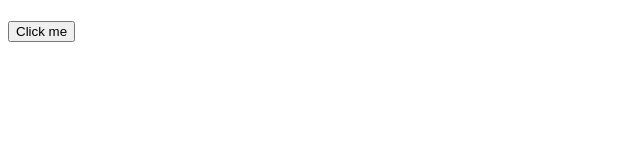
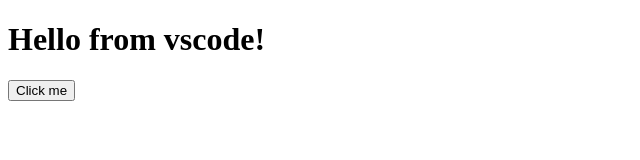
Before and after one commit to jdiana-hue/Testing-website, a plain HTML site: page index.html in a window 1280 px wide. Shown: the whole page, without its empty margins (0-640 px from the left). Drawn offline with Linux system fonts and the light colour scheme.

Commit message:
add heading from vscode

```diff
--- a/index.html
+++ b/index.html
@@ -4,6 +4,9 @@
     <title>Testing Site</title>
   </head>
   <body>
+    <h1>
+      Hello from vscode!
+    </h1>
     <script src = "app.js"></script>
   </body>
 </html>
```
